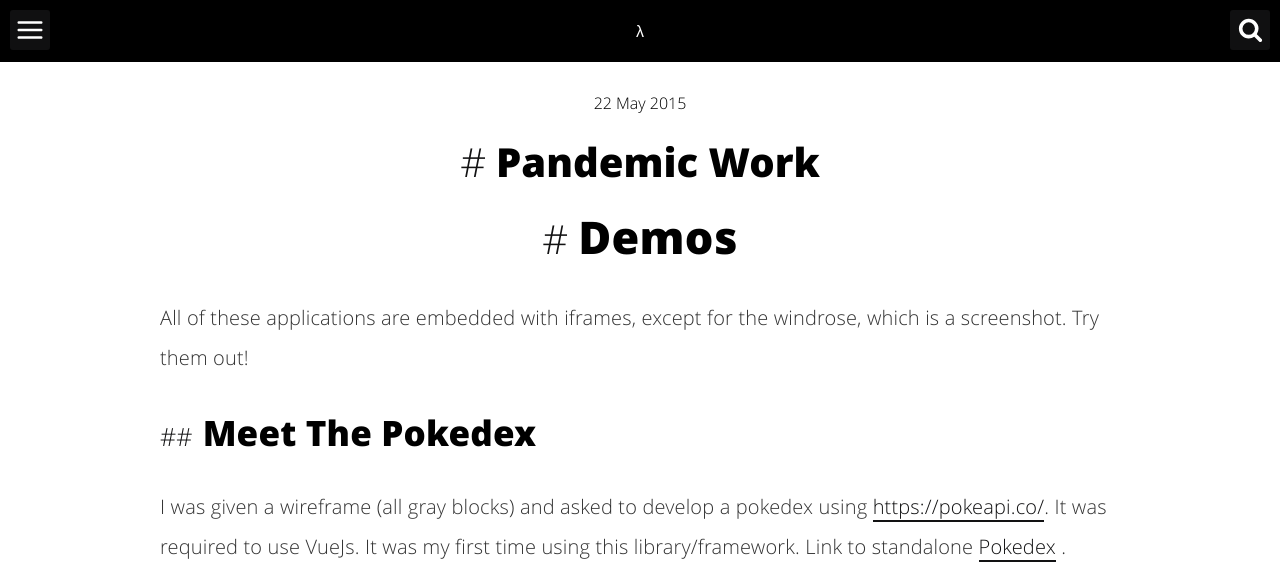
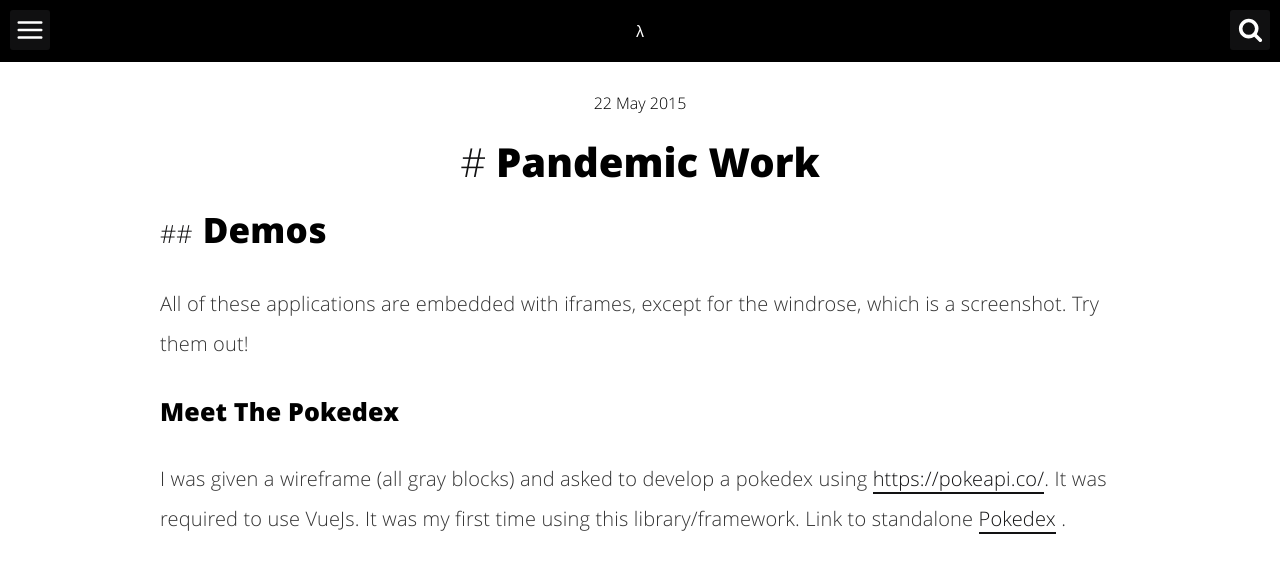
Before and after one commit to teh0xqb/teh0xqb.github.io, a Jekyll site: the page built from _posts/2020-05-22-pandemic.md, in a window 1280 px wide. Shown: the top 568 px of the page. Built offline with Jekyll 4.4.1, drawn with Linux system fonts in a browser that asks for light colours; comment, search, counter and statistics services are not loaded; grey boxes are pictures that could not be loaded.

```diff
--- a/_posts/2020-05-22-pandemic.md
+++ b/_posts/2020-05-22-pandemic.md
@@ -11,11 +11,11 @@ categories:
 serie: software
 ---
 
-# Demos
+## Demos
 
 All of these applications are embedded with iframes, except for the windrose, which is a screenshot. Try them out!
 
-## Meet The Pokedex
+### Meet The Pokedex
 
 I was given a wireframe (all gray blocks) and asked to develop a pokedex using <https://pokeapi.co/>.
 It was required to use VueJs. It was my first time using this library/framework. Link to standalone [Pokedex](https://teh0xqb.com:444) .
@@ -37,7 +37,7 @@ It is not exactly optimized for mobile, but any desktop window will do.
 
 ---
 
-## Meet the Pivot Table
+### Meet the Pivot Table
 
 React demo page with a Pivot Table component. The table receives linear data and
 row/column dimension configuration. Suppports multiple dimensions.
@@ -49,7 +49,7 @@ Aggreages data and sums sales.
 
 ---
 
-## Meet the OpsRing
+### Meet the OpsRing
 
 I built this in 2015. Hence I took a simple approach.
 No view library, jQuery, nor framework. No babel.
@@ -61,7 +61,7 @@ Just javascript, D3js, and webpack in order to require dependencies.
 
 ---
 
-## Meet the React Registration Page
+### Meet the React Registration Page
 
 With a simplest validation implementation with React using the HTML Constraint Validation API.
 
@@ -71,7 +71,7 @@ With a simplest validation implementation with React using the HTML Constraint V
 
 ---
 
-## Meet the WindRose
+### Meet the WindRose
 
 Ended up building this While working with D3js, back in 2014.
 
@@ -79,7 +79,7 @@ Ended up building this While working with D3js, back in 2014.
 
 ---
 
-## Meet the ClojureScript + Material-UI Demo App
+### Meet the ClojureScript + Material-UI Demo App
 
 Utilizes cljs-http to use core.async channels for http calls. Uses [material-ui](https://v4-9-14.material-ui.com/)
 components, although it was exactly necessary. I just wanted test npm libraries
```
